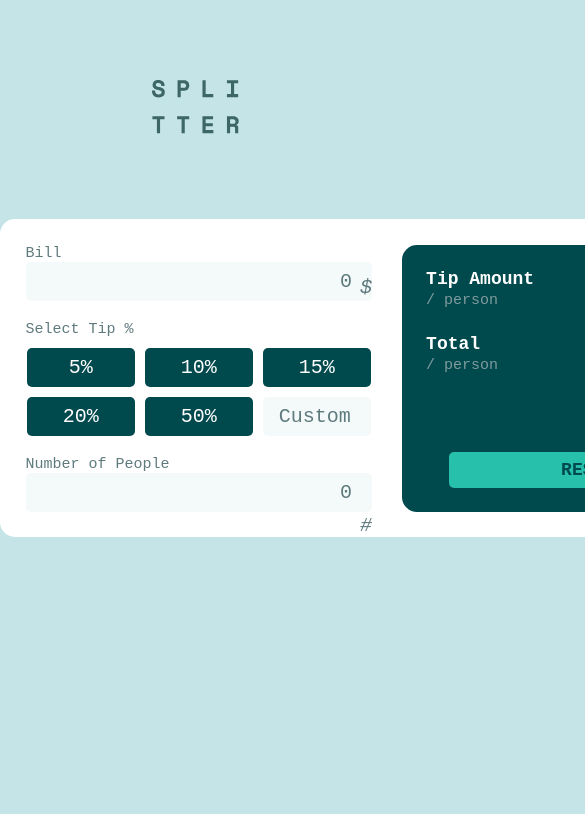
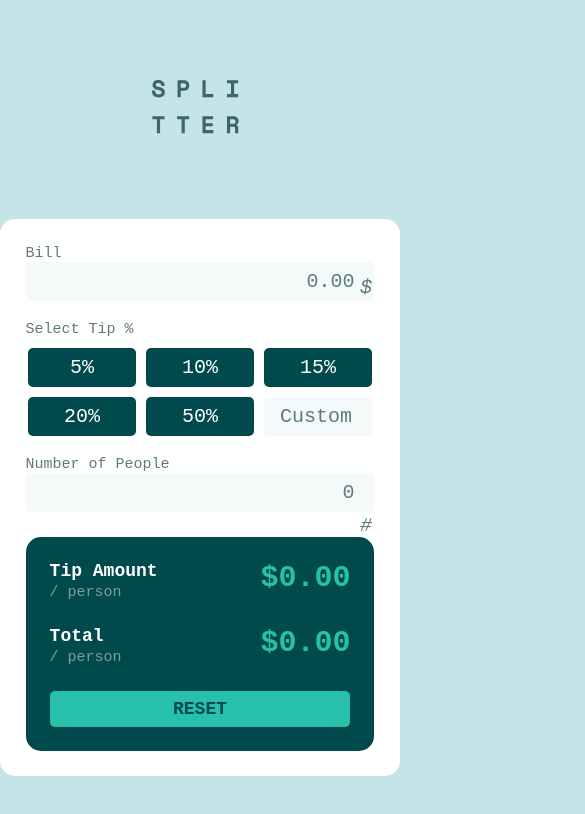
Before and after one commit to ShivaniAsokumar/tip-calculator, a React (Create React App) app: page / in a window 390 px wide. Shown: the top 814 px of the page, 585 px wide, since content can reach past the window. Built offline with nearby package versions, Linux system fonts and the light colour scheme.

Commit message:
Used media queries to make the page more responsive

```diff
--- a/src/components/TipInfo.js
+++ b/src/components/TipInfo.js
@@ -21,7 +21,13 @@ const TipInfo = () => {
 					Bill
 				</label>
 
-				<input type="text" id="bill-amount" placeholder="0" className="tip-info-item" onChange={updateBill} />
+				<input
+					type="text"
+					id="bill-amount"
+					placeholder="0.00"
+					className="tip-info-item"
+					onChange={updateBill}
+				/>
 				<i id="dollar-sign">$</i>
 
 				{/* Tip Percent Options */}
--- a/src/style/App.scss
+++ b/src/style/App.scss
@@ -25,7 +25,18 @@ body {
 	padding: 1.6rem;
 }
 
-// This is the div that holds the form for tip calculation.
+@media all and (max-width: 800px) {
+	.main-container {
+		display: flex;
+		flex-direction: column;
+		width: 25rem;
+	}
+
+	.tip-amount-display-container {
+		margin-top: 25px;
+	}
+}
+
 .tip-info-container {
 	background-color: white;
 	// display: inline-block;
@@ -124,11 +135,14 @@ body {
 	padding: 8px 25px 8px 25px;
 	font-size: 18px;
 	font-weight: 600;
-	position: absolute;
-	bottom: 1.5rem;
 
-	left: 2.9rem;
-	width: 75%;
+	@media all and (min-width: 800px) {
+		position: absolute;
+		bottom: 1.5rem;
+
+		left: 2.9rem;
+		width: 75%;
+	}
 }
 
 .tip-amount,
@@ -139,6 +153,12 @@ body {
 
 .tip-amount {
 	margin-bottom: 25px;
+}
+
+@media all and (max-width: 800px) {
+	.total-person {
+		margin-bottom: 25px;
+	}
 }
 
 .per-person {
```
